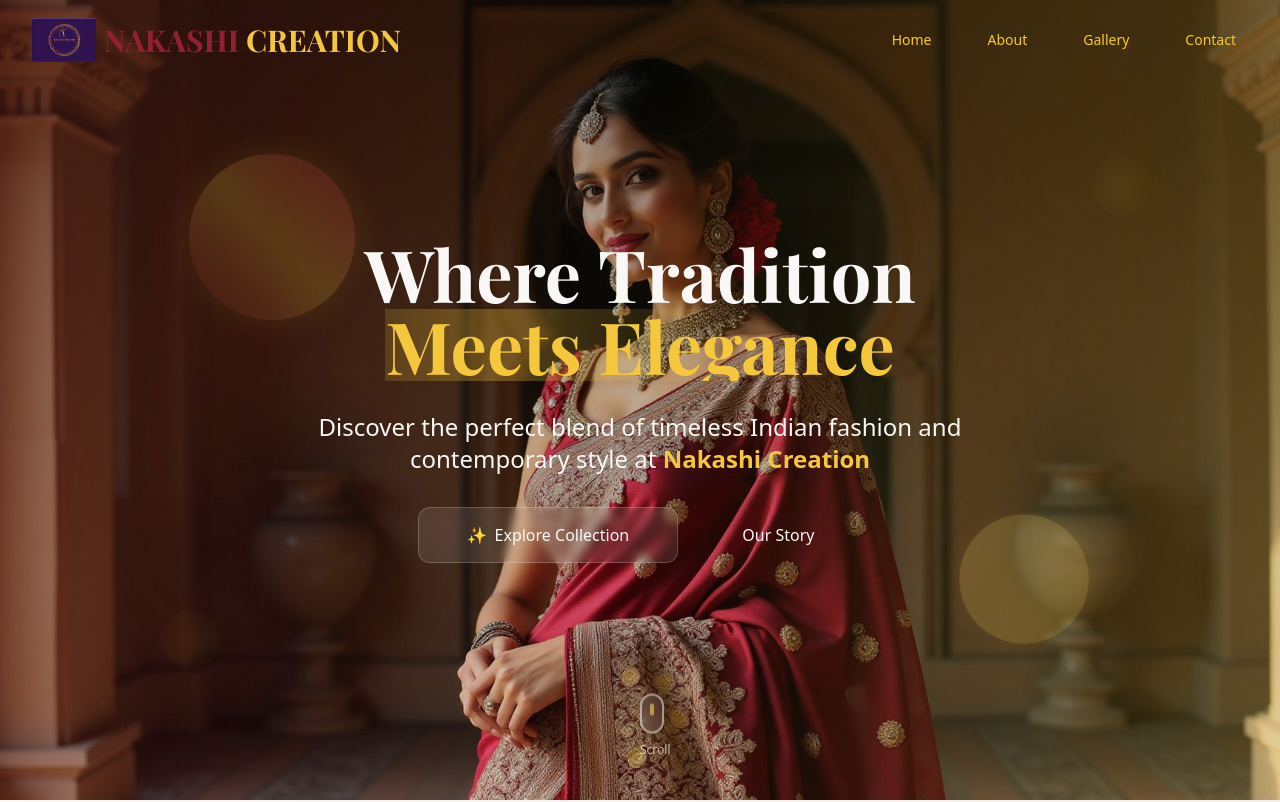
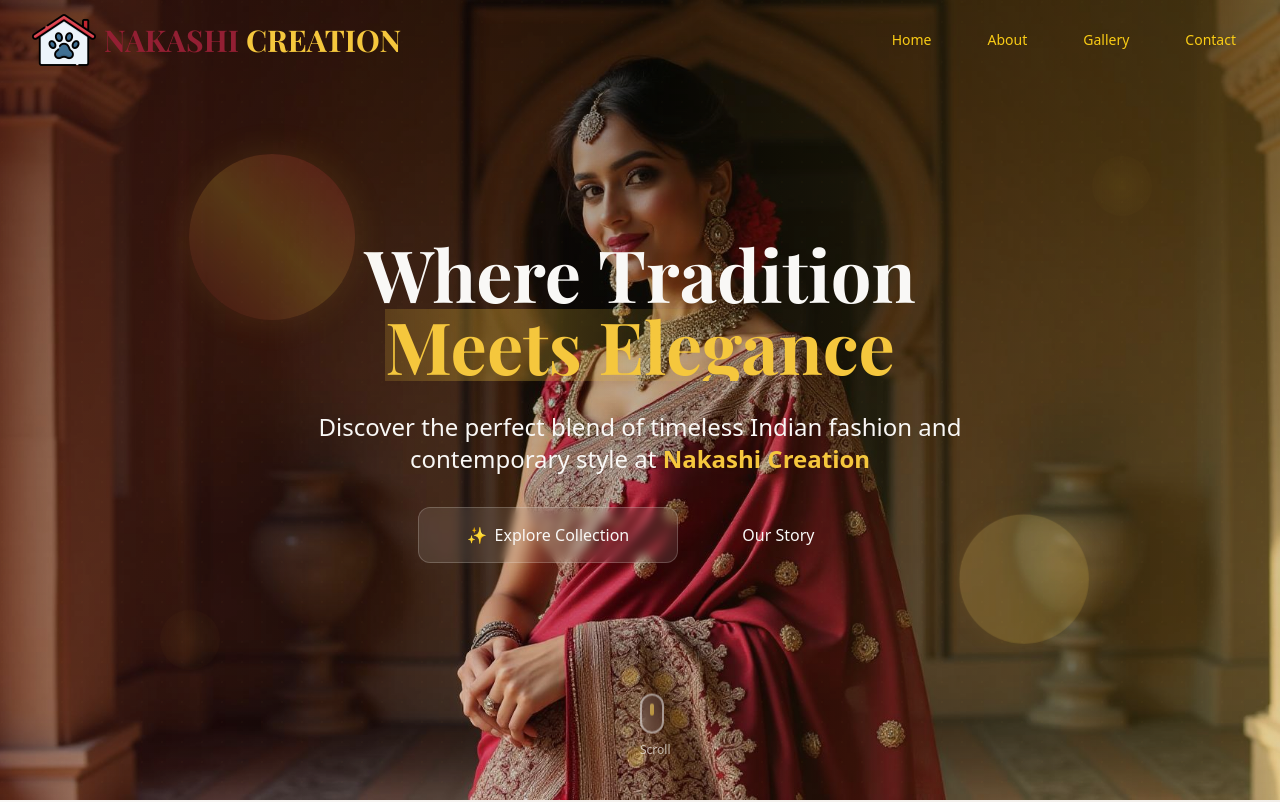
Before and after one commit to shinjansarkar/nakash-creation-elegance, a React (Vite) app: page / in a window 1280 px wide. Shown: the top 802 px of the page. Built offline with nearby package versions, Linux system fonts and the light colour scheme.

Commit message:
intial commit

```diff
--- a/src/components/Navigation.tsx
+++ b/src/components/Navigation.tsx
@@ -34,7 +34,7 @@ const Navigation = () => {
           {/* Logo */}
           <div className="flex-shrink-0 flex items-center gap-2">
             <img
-              src="src/assets/nakashi.jpeg"
+              src="src/assets/logo.png"
               alt="Nakashi Creation Logo"
               className="h-16 w-16 object-contain"
             />
```
Also changed, not shown: src/assets/logo.png (added), src/assets/nakashi.jpeg (deleted).
